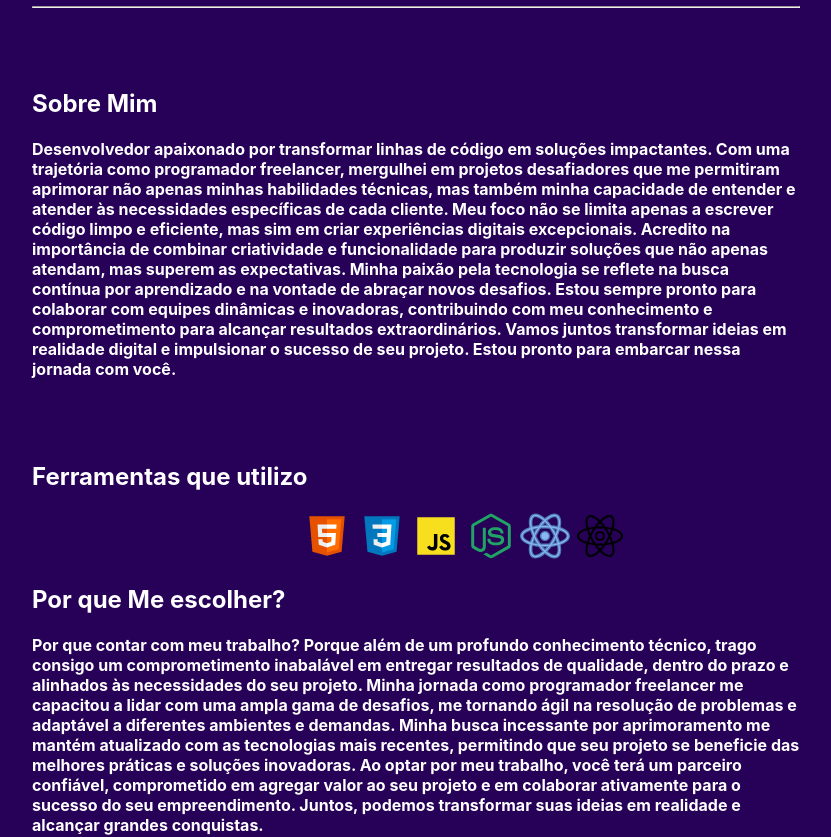
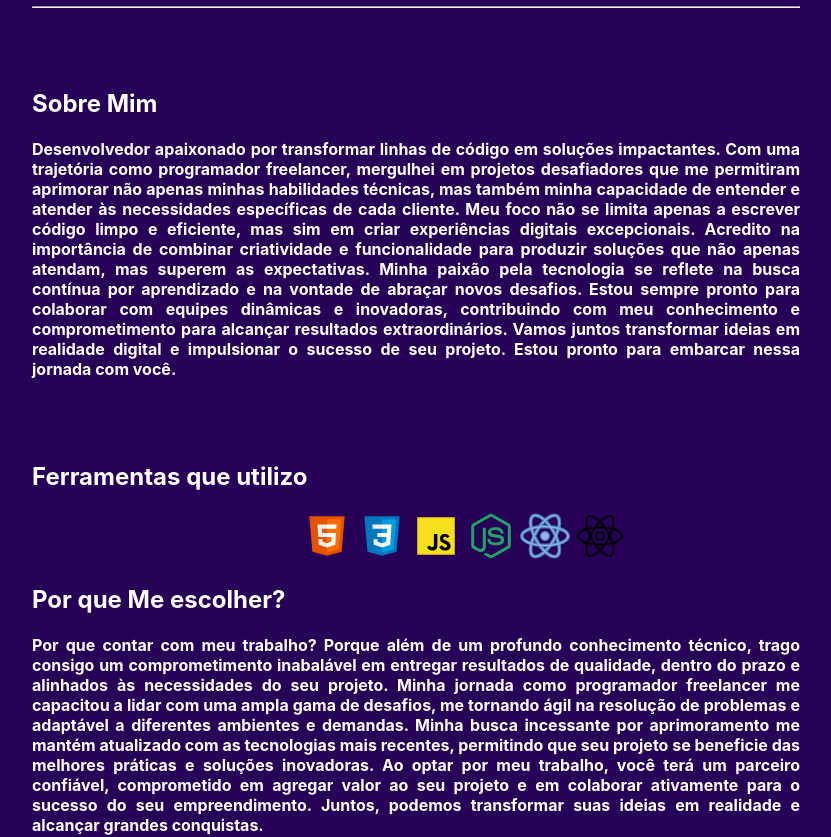
Before and after one commit to jefferson-justino/Portfolio, a React (Create React App) app: page / in a window 1280 px wide. Shown: the part 600-1437 px from the top of the page, without its empty margins (224-1055 px from the left). Built offline with nearby package versions, Linux system fonts and the light colour scheme.

Commit message:
Update App.css

```diff
--- a/src/App.css
+++ b/src/App.css
@@ -1,5 +1,8 @@
 *{
     color: white;
+}
+h4{
+    text-align: justify;
 }
 ul {
     list-style: none ;
```
